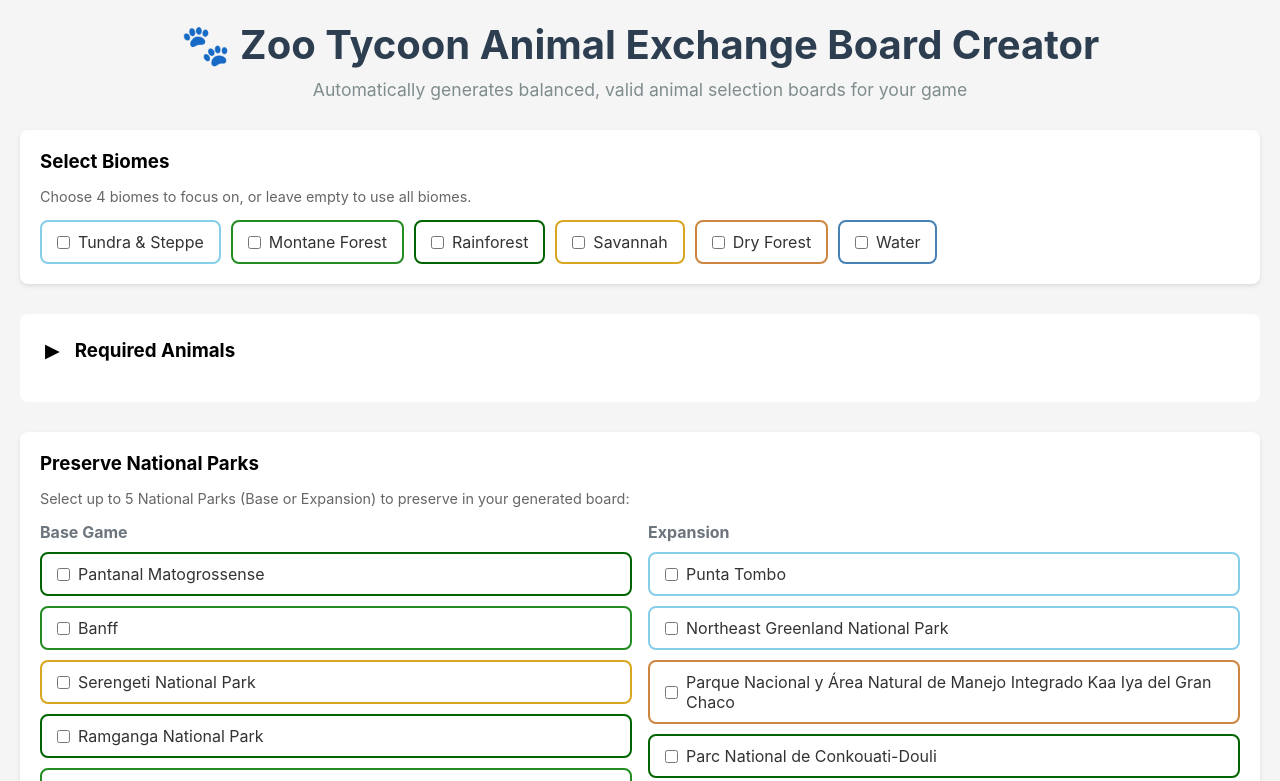
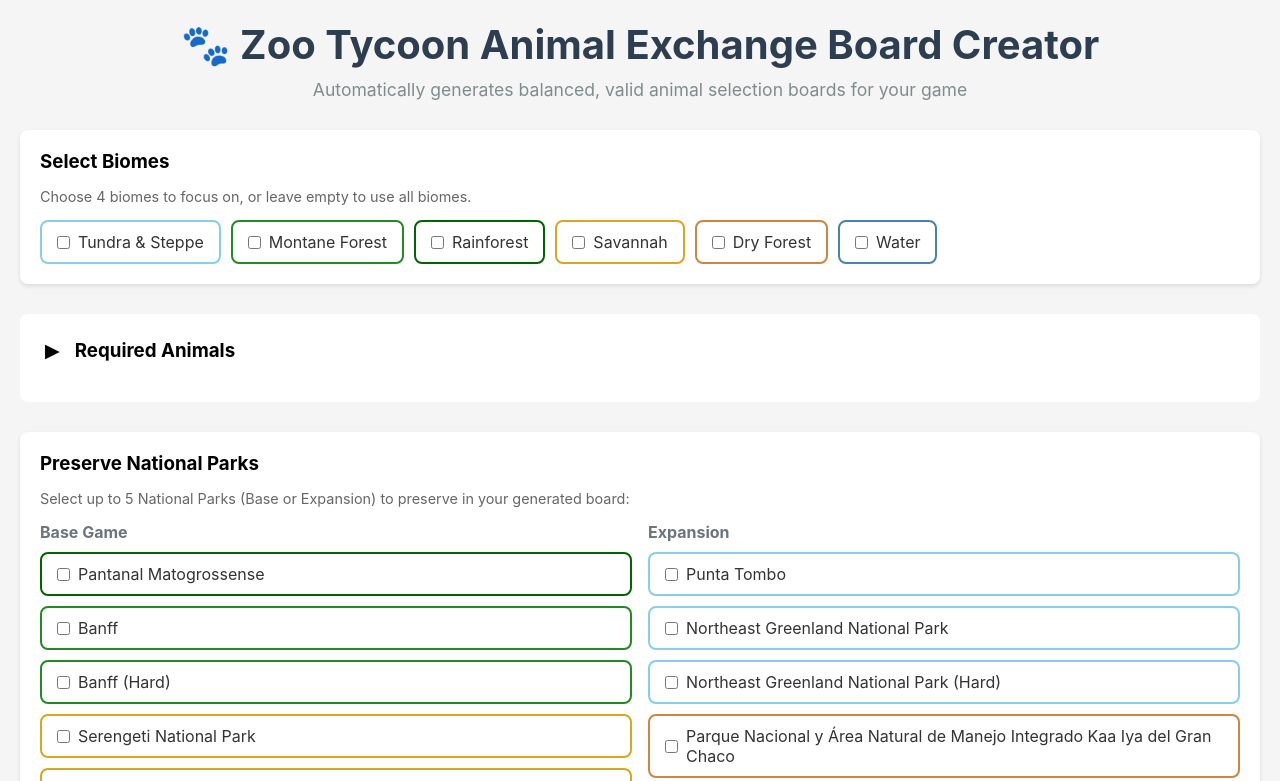
Before and after one commit to Dracoptera/Zoo-Tycoon-Helper, a React (Vite) app: page / in a window 1280 px wide. Shown: the top 781 px of the page. Built offline with nearby package versions, Linux system fonts and the light colour scheme.

Commit message:
add difficult parks

```diff
--- a/src/nationalParks.ts
+++ b/src/nationalParks.ts
@@ -35,6 +35,21 @@
     ]
   },
   {
+    id: 'banff-alt',
+    name: 'Banff (Hard)',
+    game: 'base',
+    biome: 'Montane Forest',
+    requiredAnimals: [
+      'wolf',
+      'wapiti',
+      'common-raccoon',
+      'striped-skunk'
+    ],
+    optionalAnimals: [
+      ['puma', 'american-black-bear']
+    ]
+  },
+  {
     id: 'serengeti',
     name: 'Serengeti National Park',
     game: 'base',
@@ -47,6 +62,21 @@
     optionalAnimals: [
       ['common-ostrich', 'plains-zebra'],
       ['giraffe', 'black-rhinoceros']
+    ]
+  },
+  {
+    id: 'serengeti-alt',
+    name: 'Serengeti National Park (Hard)',
+    game: 'base',
+    biome: 'Savannah',
+    requiredAnimals: [
+      'blue-wildebeest'
+    ],
+    optionalAnimals: [
+      ['common-ostrich', 'plains-zebra'],
+      ['lion', 'cheetah'],
+      ['giraffe', 'black-rhinoceros'],
+      ['fischers-lovebird', 'grey-crowned-crane']
     ]
   },
   {
@@ -75,6 +105,21 @@
   }
   ,
   {
+    id: 'pantanal-alt',
+    name: 'Pantanal Matogrossense (Hard)',
+    game: 'base',
+    biome: 'Rainforest',
+    requiredAnimals: [
+      'jaguar',
+      'giant-anteater',
+      'jabiru'
+    ],
+    optionalAnimals: [
+      ['south-american-tapir', 'capybara'],
+      ['red-and-green-macaw', 'tufted-capuchin']
+    ]
+  },
+  {
     id: 'punta-tombo',
     name: 'Punta Tombo',
     game: 'expansion',
@@ -96,6 +141,20 @@
       'polar-bear',
       'muskox',
       'arctic-fox'
+    ]
+  },
+  {
+    id: 'northeast-greenland-alt',
+    name: 'Northeast Greenland National Park (Hard)',
+    game: 'expansion',
+    biome: 'Tundra & Steppe',
+    requiredAnimals: [
+      'polar-bear',
+      'muskox',
+      'arctic-fox'
+    ],
+    optionalAnimals: [
+      ['snowy-owl', 'atlantic-puffin']
     ]
   },
   {
@@ -137,6 +196,21 @@
       'southern-cassowary',
       'saltwater-crocodile',
       'emu'
+    ]
+  },
+  {
+    id: 'wet-tropics-queensland-alt',
+    name: 'Wet Tropics of Queensland (Hard)',
+    game: 'expansion',
+    biome: 'Dry Forest',
+    requiredAnimals: [
+      'eastern-grey-kangaroo',
+      'koala',
+      'southern-cassowary',
+      'emu'
+    ],
+    optionalAnimals: [
+      ['saltwater-crocodile', 'platypus']
     ]
   }
 ]
```
